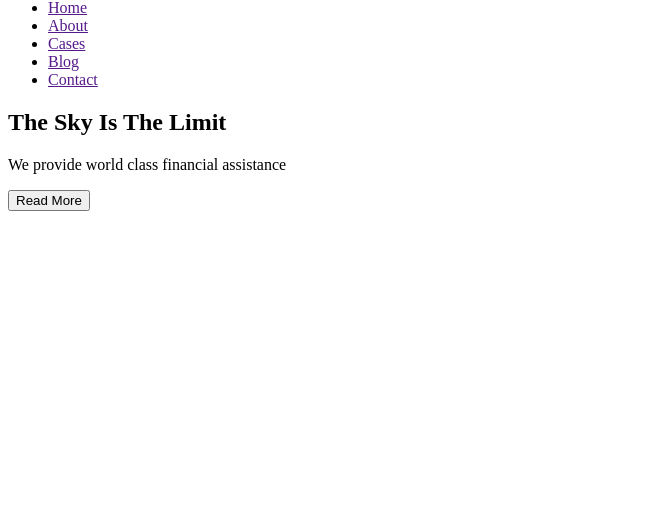
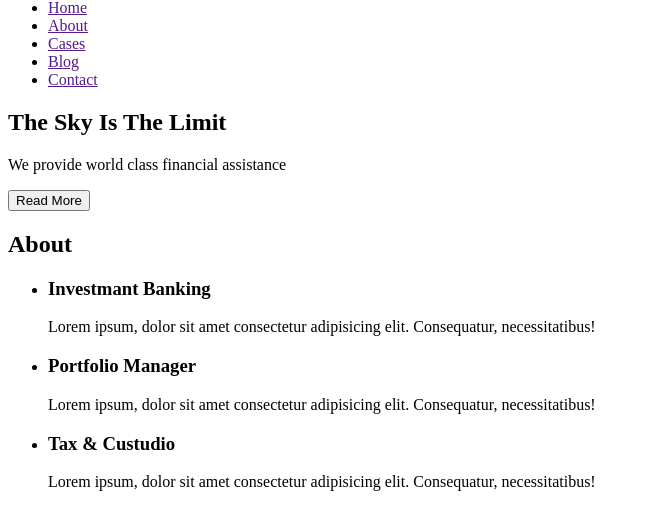
Before and after one commit to yukhymets/fson58-dreamteam, a plain HTML site: page index.html in a window 1280 px wide. Shown: the part 60-590 px from the top of the page, without its empty margins (0-649 px from the left). Drawn offline with Linux system fonts and the light colour scheme.

Commit message:
Add about

```diff
--- a/index.html
+++ b/index.html
@@ -31,6 +31,28 @@
         <p>We provide world class financial assistance</p>
         <button type="button">Read More</button>
       </section>
+
+      <!--About-->
+      <section>
+        <h2>About</h2>
+        <ul>
+          <li>
+            <h3>Investmant Banking</h3>
+            <p>Lorem ipsum, dolor sit amet consectetur adipisicing elit. Consequatur, necessitatibus!</p>
+          </li>
+          <li>
+            <h3>Portfolio Manager</h3>
+            <p>Lorem ipsum, dolor sit amet consectetur adipisicing elit. Consequatur, necessitatibus!</p>
+          </li>
+          <li>
+            <h3>Tax & Custudio</h3>
+            <p>Lorem ipsum, dolor sit amet consectetur adipisicing elit. Consequatur, necessitatibus!</p>
+          </li>
+        </ul>
+
+      </section>
     </main>
+
+
   </body>
 </html>
```
